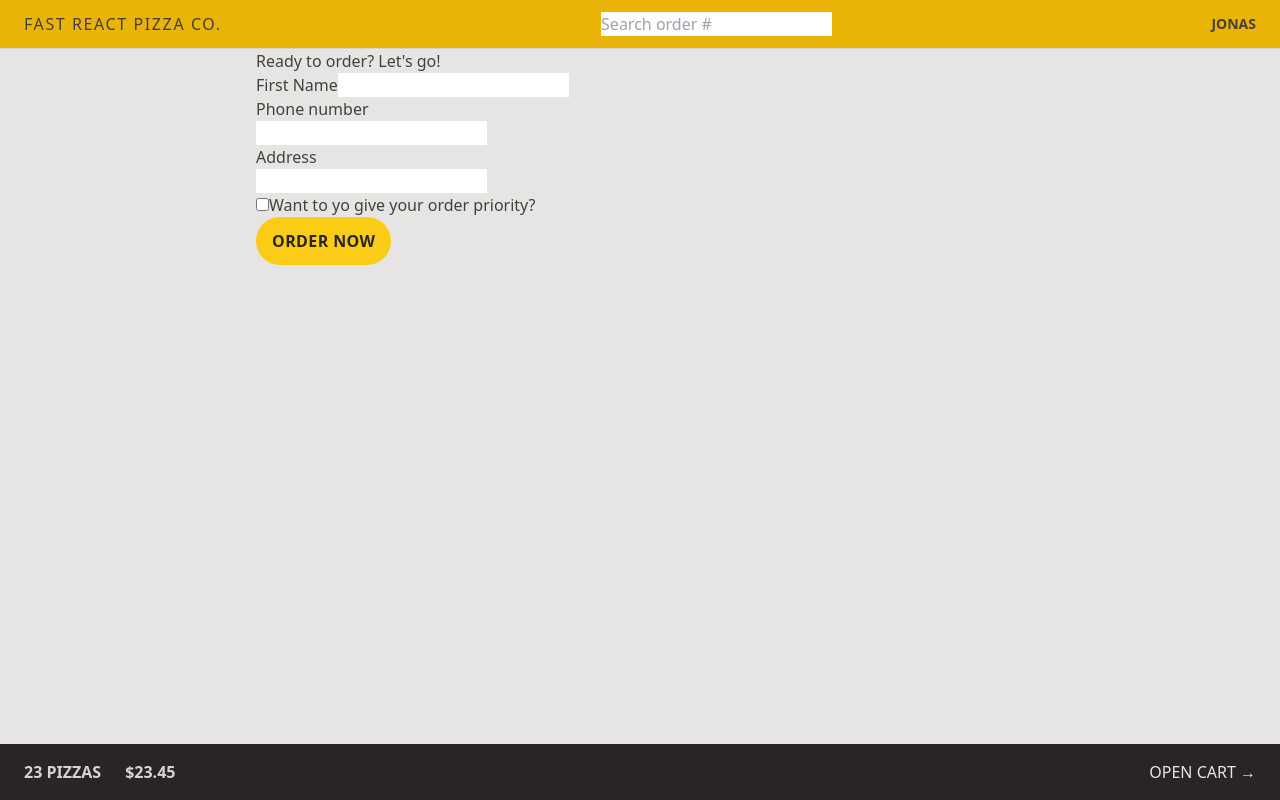
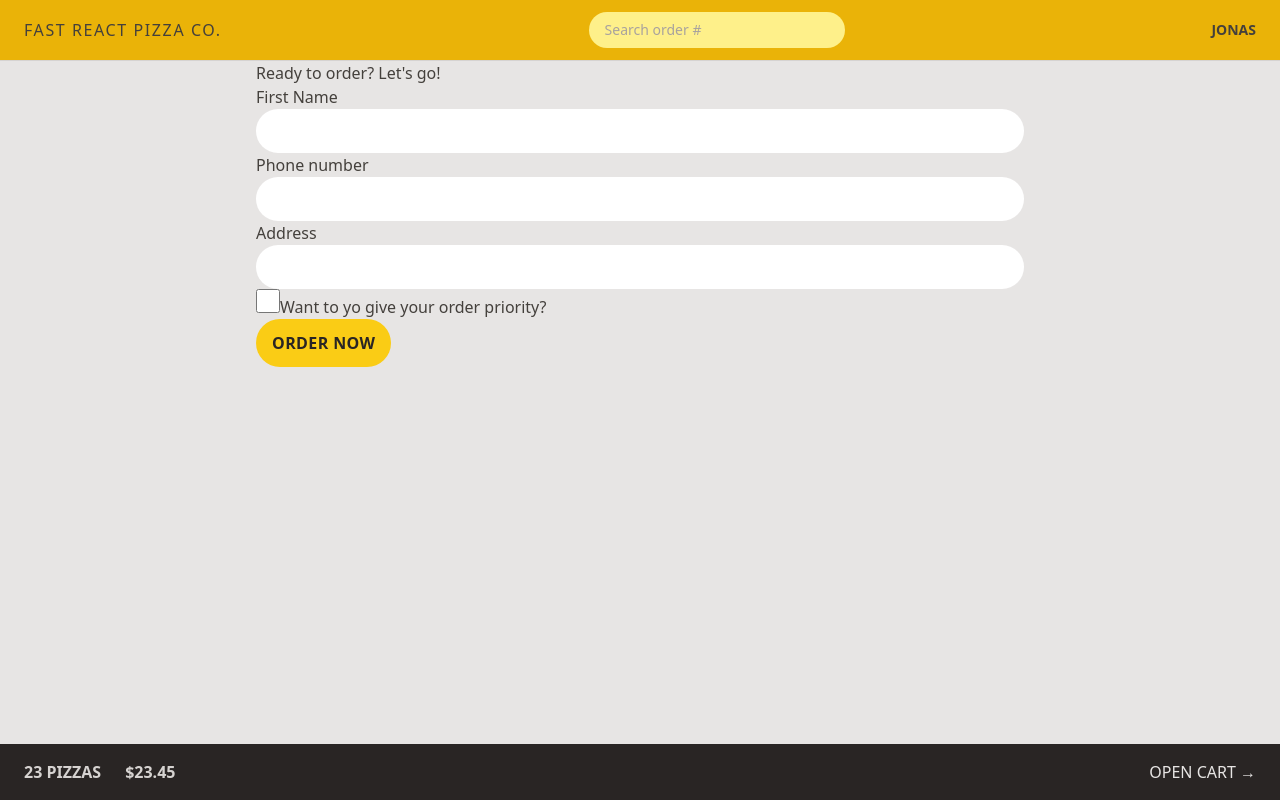
Before and after one commit to arijitk930/Fast-React-Pizza-App, a React (Vite) app in the folder fast-react-pizza/: page /order/new in a window 1280 px wide. Built offline with nearby package versions, Linux system fonts and the light colour scheme.

Commit message:
304. Reusing Styles With @apply

```diff
--- a/fast-react-pizza/src/features/order/CreateOrder.jsx
+++ b/fast-react-pizza/src/features/order/CreateOrder.jsx
@@ -47,13 +47,13 @@ function CreateOrder() {
       <Form method="POST">
         <div>
           <label>First Name</label>
-          <input type="text" name="customer" required />
+          <input className="input" type="text" name="customer" required />
         </div>
 
         <div>
           <label>Phone number</label>
           <div>
-            <input type="tel" name="phone" required />
+            <input className="input" type="tel" name="phone" required />
           </div>
           {formErrors?.phone && <p>{formErrors.phone}</p>}
         </div>
@@ -61,7 +61,7 @@ function CreateOrder() {
         <div>
           <label>Address</label>
           <div>
-            <input type="text" name="address" required />
+            <input className="input" type="text" name="address" required />
           </div>
         </div>
 
@@ -70,6 +70,7 @@ function CreateOrder() {
             type="checkbox"
             name="priority"
             id="priority"
+            className="h-6 w-6 accent-yellow-400 focus:outline-none focus:ring focus:ring-yellow-400 focus:ring-offset-2"
             // value={withPriority}
             // onChange={(e) => setWithPriority(e.target.checked)}
           />
--- a/fast-react-pizza/src/features/order/SearchOrder.jsx
+++ b/fast-react-pizza/src/features/order/SearchOrder.jsx
@@ -18,6 +18,7 @@ function SearchOrder() {
         placeholder="Search order #"
         value={query}
         onChange={(e) => setQuery(e.target.value)}
+        className="rounded-full px-4 py-2 text-sm bg-yellow-200 placeholder:text-stone-400 w-28 sm:w-64 sm:focus:w-72 transition-all duration-300 focus:outline-none focus:ring focus:ring-yellow-600 focus:ring-opacity-50"
       />
     </form>
   );
--- a/fast-react-pizza/src/index.css
+++ b/fast-react-pizza/src/index.css
@@ -1,6 +1,12 @@
 @tailwind base;
 @tailwind components;
 @tailwind utilities;
+
+@layer components {
+  .input {
+    @apply w-full rounded-full border-stone-200 px-4 py-2 text-sm transition-all duration-300 placeholder:text-stone-400 focus:outline-none focus:ring focus:ring-yellow-400 md:px-6 md:py-3;
+  }
+}
 
 /* body {
   font-family: system-ui, -apple-system, BlinkMacSystemFont, "Segoe UI", Roboto,
@@ -21,22 +27,37 @@
   width: 45px;
   aspect-ratio: 0.75;
   --c: no-repeat linear-gradient(#333 0 0);
-  background: var(--c) 0% 50%, var(--c) 50% 50%, var(--c) 100% 50%;
+  background:
+    var(--c) 0% 50%,
+    var(--c) 50% 50%,
+    var(--c) 100% 50%;
   background-size: 20% 50%;
   animation: loading 1s infinite linear;
 }
 
 @keyframes loading {
   20% {
-    background-position: 0% 0%, 50% 50%, 100% 50%;
+    background-position:
+      0% 0%,
+      50% 50%,
+      100% 50%;
   }
   40% {
-    background-position: 0% 100%, 50% 0%, 100% 50%;
+    background-position:
+      0% 100%,
+      50% 0%,
+      100% 50%;
   }
   60% {
-    background-position: 0% 50%, 50% 100%, 100% 0%;
+    background-position:
+      0% 50%,
+      50% 100%,
+      100% 0%;
   }
   80% {
-    background-position: 0% 50%, 50% 50%, 100% 100%;
+    background-position:
+      0% 50%,
+      50% 50%,
+      100% 100%;
   }
 }
```
